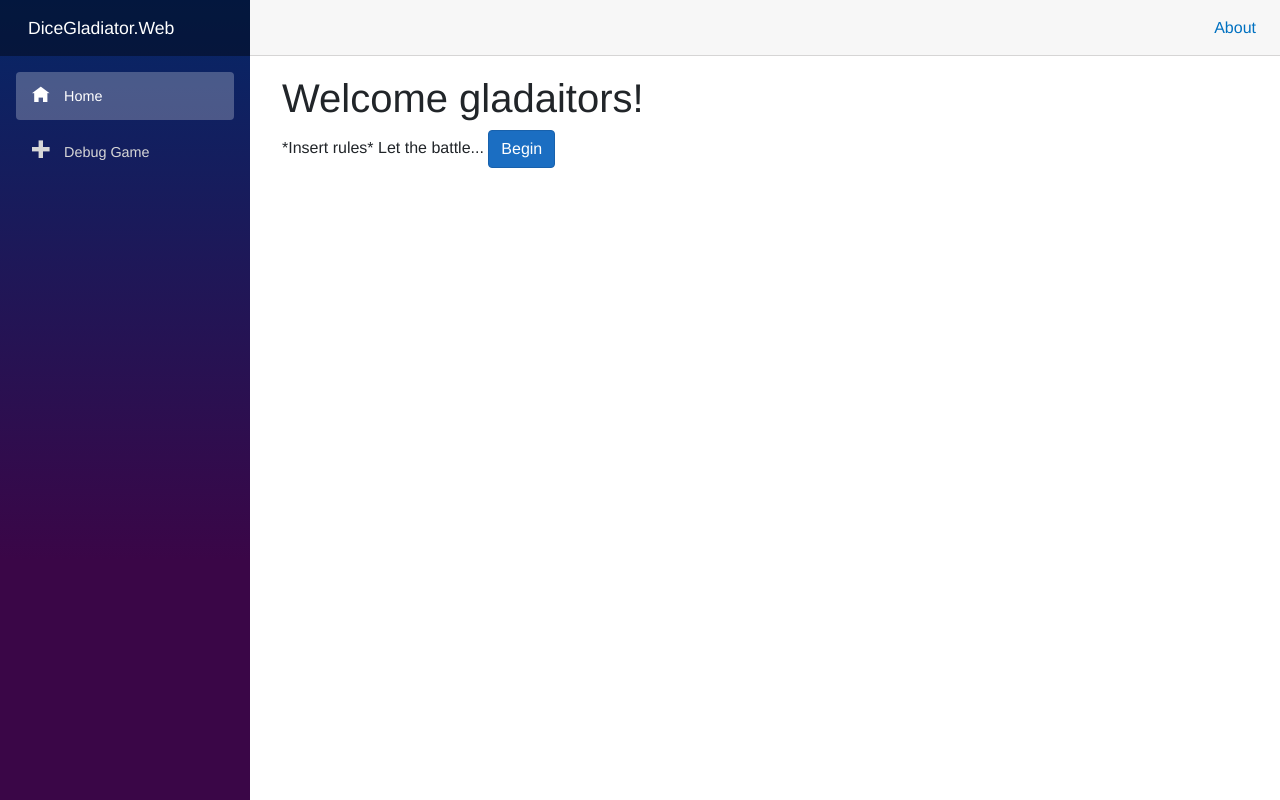
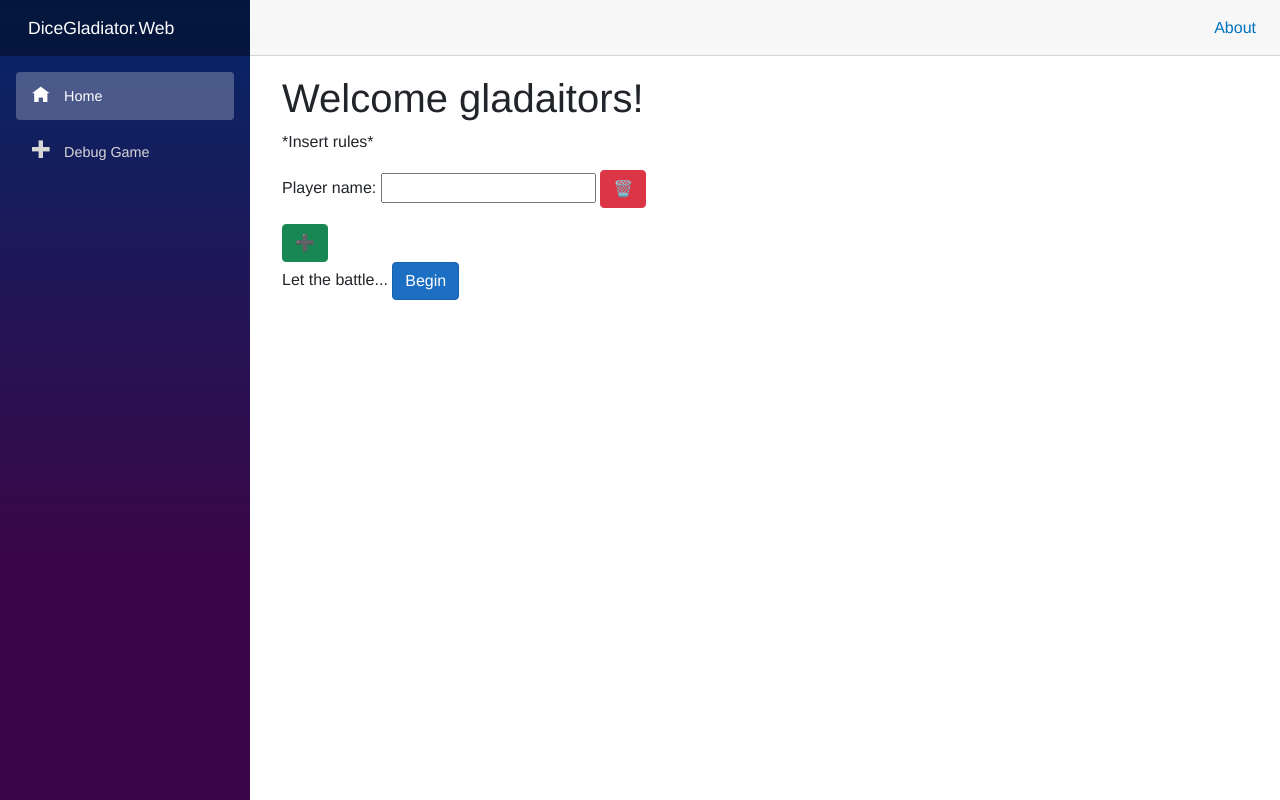
Before and after one commit to Jeroen-VdB/dice-gladiator, an ASP.NET Core app: page / in a window 1280 px wide. Run offline with ASP.NET Core 8, Linux system fonts and the light colour scheme; style sheets or scripts are compiled from the project's sources.

Commit message:
New players

```diff
--- a/src/projects/DiceGladiator/DiceGladiator.Web/Pages/Index.razor
+++ b/src/projects/DiceGladiator/DiceGladiator.Web/Pages/Index.razor
@@ -6,24 +6,49 @@
 
 <h1>Welcome gladaitors!</h1>
 
+<p>
 	*Insert rules*
+</p>
 
+@foreach (var player in newPlayers)
+{
+	<p>
+		Player name: <input @bind="player.Name" />
+		<button class="btn btn-danger" @onclick="() => RemovePlayer(player)">🗑️</button>
+	</p>
+}
+<button class="btn btn-success" @onclick="AddPlayer">➕</button>
+
+<p>
 	Let the battle...
 	<button class="btn btn-primary" @onclick="NewGame">Begin</button>
+</p>
 
 @code {
 
+	private List<Player> newPlayers = new List<Player>
+	{
+		new Player()
+	};
+
+	private void AddPlayer() => newPlayers.Add(new Player());
+	private void RemovePlayer(Player player) => newPlayers.Remove(player);
+
+	private void UpdatePlayerList(Player player)
+	{
+		if (string.IsNullOrEmpty(player.Name))
+		{
+			newPlayers.Remove(player);
+		}
+		else
+		{
+			newPlayers.Add(new Player());
+		}
+	}
+
 	private void NewGame()
 	{
-        var players = new List<Player>
-        {
-            new Player("Player1"),
-            new Player("Player2"),
-            new Player("Player3"),
-            new Player("Player4"),
-        };
-
-        GameService.Start(players, 1000);
+		GameService.Start(newPlayers.Where(p => !string.IsNullOrEmpty(p.Name)).ToList(), 1000);
 
 		NavigationManager.NavigateTo("game");
 	}
```
Also changed, not shown: src/projects/DiceGladiator/DiceGladiator.Domain/Models/Player.cs (+1 -6 lines), src/projects/DiceGladiator/DiceGladiator.Web/Pages/Game.razor (+8 -0 lines). Lines whose indentation alone changed are shown as unchanged.
